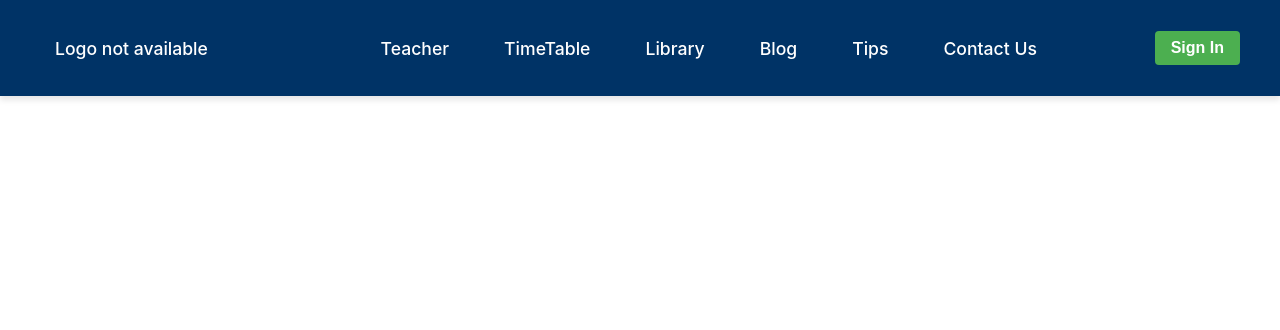
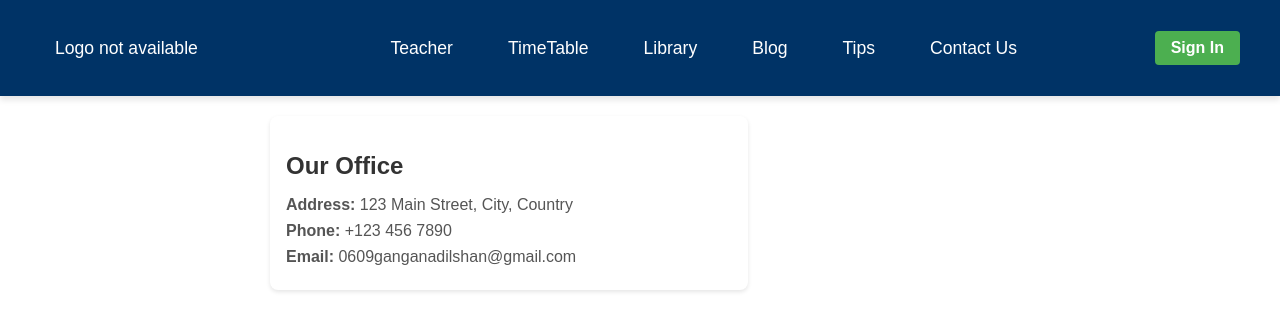
Before and after one commit to DilshanGD/Matrix-Front, a React (Create React App) app: page /strict/contact in a window 1280 px wide. Shown: the top 330 px of the page. Built offline with nearby package versions, Linux system fonts and the light colour scheme; no server answers.

Commit message:
Individual Teachers Page

```diff
--- /dev/null
+++ b/src/pages/common/ContactUs.js
@@ -0,0 +1,82 @@
+//import React, { useState } from 'react';
+import './css/ContactUs.css'; // Assuming CSS file is located in css folder
+//import emailjs from 'emailjs-com';
+
+const ContactUs = () => {
+//   const [name, setName] = useState('');
+//   const [email, setEmail] = useState('');
+//   const [message, setMessage] = useState('');
+//   const [success, setSuccess] = useState(null);
+//   const [error, setError] = useState(null);
+
+//   const handleSubmit = (e) => {
+//     e.preventDefault();
+
+//     const templateParams = {
+//       from_name: name,
+//       from_email: email,
+//       message: message
+//     };
+
+//     emailjs.send('your_service_id', 'your_template_id', templateParams, 'your_user_id')
+//       .then((result) => {
+//         setSuccess('Your message has been sent successfully!');
+//         setName('');
+//         setEmail('');
+//         setMessage('');
+//       }, (error) => {
+//         setError('Failed to send message. Please try again.');
+//       });
+//   };
+
+  return (
+    <div className="contact-us-page">
+      {/* <div className="contact-form">
+        <h1>Contact Us</h1>
+        {success && <p className="success-message">{success}</p>}
+        {error && <p className="error-message">{error}</p>}
+        <form onSubmit={handleSubmit}>
+          <label htmlFor="name">Full Name:</label>
+          <input
+            type="text"
+            id="name"
+            name="name"
+            value={name}
+            onChange={(e) => setName(e.target.value)}
+            required
+          />
+
+          <label htmlFor="email">Email:</label>
+          <input
+            type="email"
+            id="email"
+            name="email"
+            value={email}
+            onChange={(e) => setEmail(e.target.value)}
+            required
+          />
+
+          <label htmlFor="message">Message:</label>
+          <textarea
+            id="message"
+            name="message"
+            value={message}
+            onChange={(e) => setMessage(e.target.value)}
+            rows="5"
+            required
+          ></textarea>
+
+          <button type="submit">Send Message</button>
+        </form>
+      </div> */}
+      <div className="contact-details">
+        <h2>Our Office</h2>
+        <p><strong>Address:</strong> 123 Main Street, City, Country</p>
+        <p><strong>Phone:</strong> +123 456 7890</p>
+        <p><strong>Email:</strong> 0609ganganadilshan@gmail.com</p>
+      </div>
+    </div>
+  );
+};
+
+export default ContactUs;
--- a/src/pages/common/IndividualTeacher.js
+++ b/src/pages/common/IndividualTeacher.js
@@ -60,7 +60,7 @@ const IndividualTeacher = () => {
     subject,
     phone,
     class: classes,
-    staffQualification,
+    //staffQualification,
   } = teacherData;
 
   return (
@@ -74,14 +74,14 @@ const IndividualTeacher = () => {
       <div className="details-section">
         <h2>Biography</h2>
         <p>{biography}</p>
-        <h2>Qualifications</h2>
+        {/* <h2>Qualifications</h2>
         <ul>
           {staffQualification.map((qual, index) => (
             <li key={index}>
               {qual.title} - {qual.institute}
             </li>
           ))}
-        </ul>
+        </ul> */}
         <h2>Contact Numbers</h2>
         <ul>
           {phone.map((contact, index) => (
--- a/src/pages/common/StrictPage.js
+++ b/src/pages/common/StrictPage.js
@@ -10,6 +10,7 @@ import Library from './Library';
 import SubjectBooks from './SubjectBooks';
 import Timetable from './Timetable';
 import IndividualTeacher from './IndividualTeacher';
+import ContactUs from './ContactUs';
 
 const StrictPage = () => {
   return (
@@ -24,6 +25,7 @@ const StrictPage = () => {
           <Route path="timetable" element={<Timetable />} />
           <Route path="/library/subject/:subtitle" element={<SubjectBooks />} />
           <Route path="individual-teacher" element={<IndividualTeacher />} />
+          <Route path="contact" element={<ContactUs />} />
         </Routes>
       </div>
     </div>
--- /dev/null
+++ b/src/pages/common/css/ContactUs.css
@@ -0,0 +1,65 @@
+/* ContactUs.css */
+
+body {
+    font-family: Arial, sans-serif;
+    margin: 0;
+    padding: 0;
+  }
+
+  .contact-us-container {
+    display: flex;
+    justify-content: space-between;
+    padding: 2rem;
+    background-color: #f4f4f4;
+  }
+
+  .contact-form,
+  .contact-details {
+    width: 45%;
+    padding: 1rem;
+    background-color: white;
+    box-shadow: 0 2px 4px rgba(0, 0, 0, 0.1);
+    border-radius: 8px;
+  }
+
+  .contact-form h1,
+  .contact-details h2 {
+    margin-bottom: 1rem;
+    color: #333;
+  }
+
+  label {
+    display: block;
+    margin-bottom: 0.5rem;
+    color: #555;
+  }
+
+  input, textarea {
+    width: 100%;
+    padding: 0.8rem;
+    margin-bottom: 1rem;
+    border: 1px solid #ddd;
+    border-radius: 4px;
+  }
+
+  textarea {
+    resize: none;
+  }
+
+  button {
+    padding: 0.8rem 2rem;
+    background-color: #007bff;
+    color: white;
+    border: none;
+    border-radius: 4px;
+    cursor: pointer;
+  }
+
+  button:hover {
+    background-color: #0056b3;
+  }
+
+  .contact-details p {
+    margin: 0.5rem 0;
+    color: #555;
+  }
--- a/src/pages/staff/components/StaffSidebar.js
+++ b/src/pages/staff/components/StaffSidebar.js
@@ -38,9 +38,9 @@ const StaffSidebar = () => {
           <li>
             <Link to="/staff/StaffProfile" className="sidebar-link">My Profile</Link>
           </li>
-          <li>
+          {/* <li>
             <Link to="/staff/payments" className="sidebar-link">Payments</Link>
-          </li>
+          </li> */}
           <li>
             <button
               onClick={handleLogout}
```
